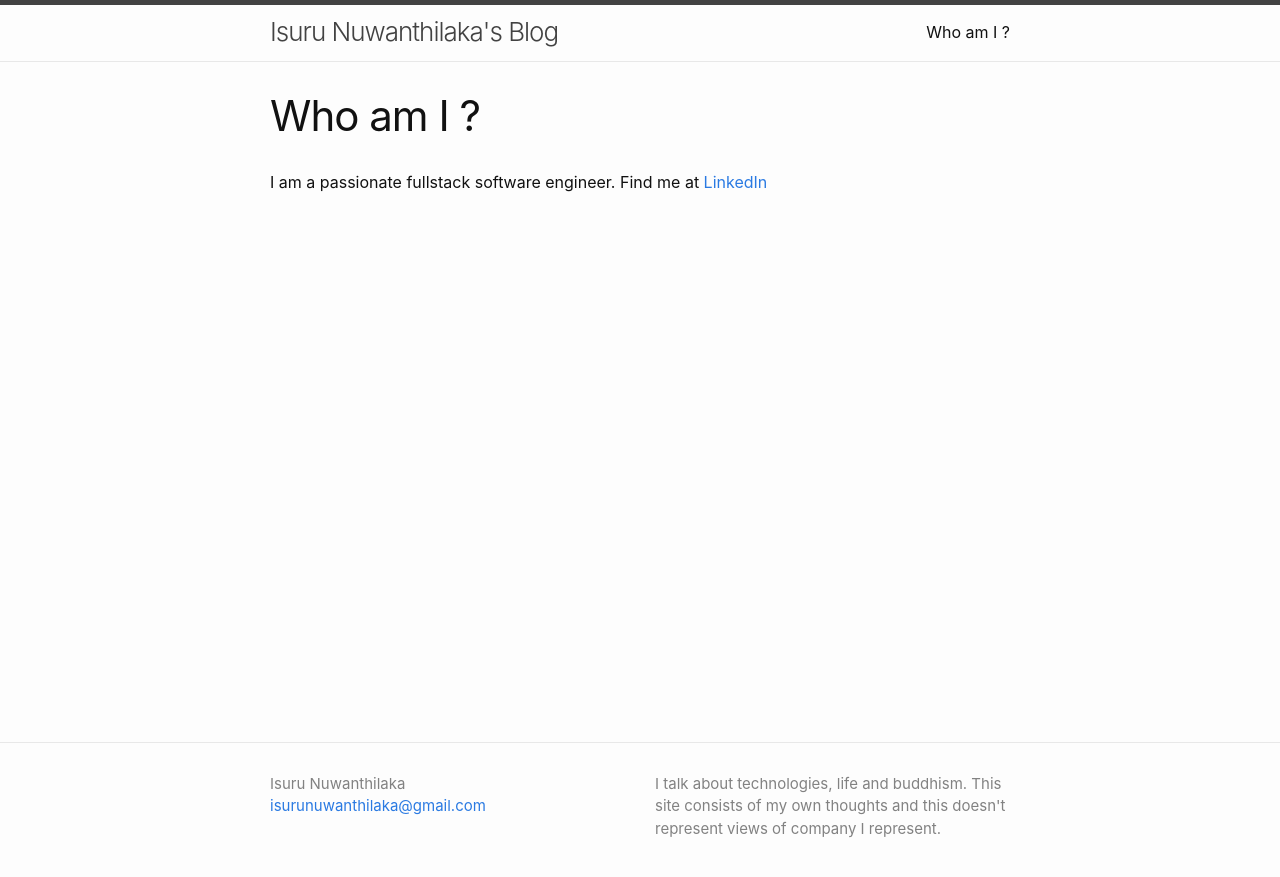
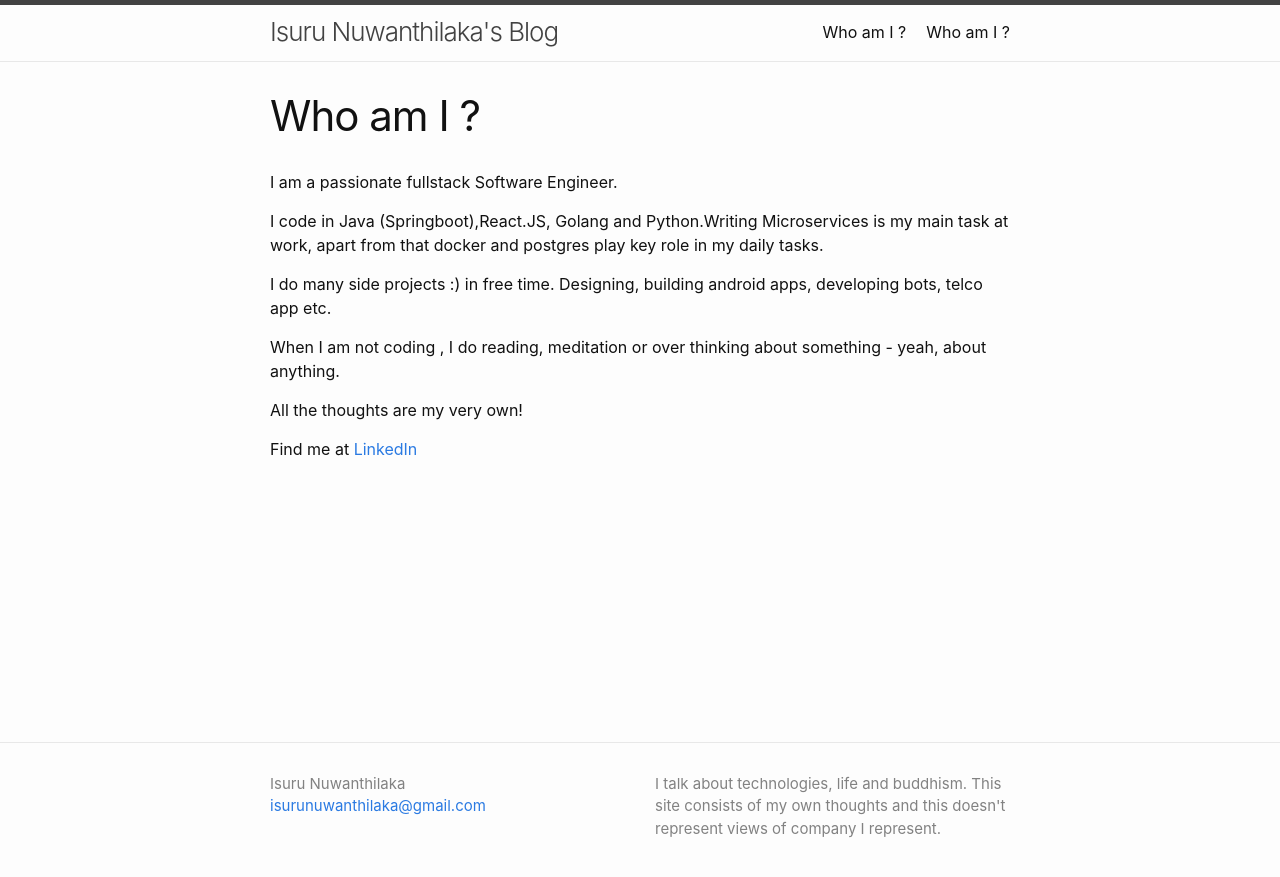
Before and after one commit to isurunuwanthilaka/isurunuwanthilaka.github.io, a Jekyll site: the page built from about.md, in a window 1280 px wide. Shown: the top 877 px of the page. Built offline with Jekyll 4.4.1, drawn with Linux system fonts in a browser that asks for light colours.

Commit message:
Update about me

```diff
--- a/about.md
+++ b/about.md
@@ -1,7 +1,17 @@
 ---
 layout: page
 title: Who am I ?
-permalink: /about/
+permalink: /about
 ---
 
-I am a passionate fullstack software engineer. Find me at [LinkedIn](https://www.linkedin.com/in/isurunuwanthilaka/)
+I am a passionate fullstack Software Engineer.
+
+I code in Java (Springboot),React.JS, Golang and Python.Writing Microservices is my main task at work, apart from that docker and postgres play key role in my daily tasks.
+
+I do many side projects :) in free time. Designing, building android apps, developing bots, telco app etc.
+
+When I am not coding , I do reading, meditation or over thinking about something - yeah, about anything.
+
+All the thoughts are my very own!
+
+Find me at [LinkedIn](https://www.linkedin.com/in/isurunuwanthilaka/)
```
Also changed, not shown: cv.md (added, +7 -0 lines).
